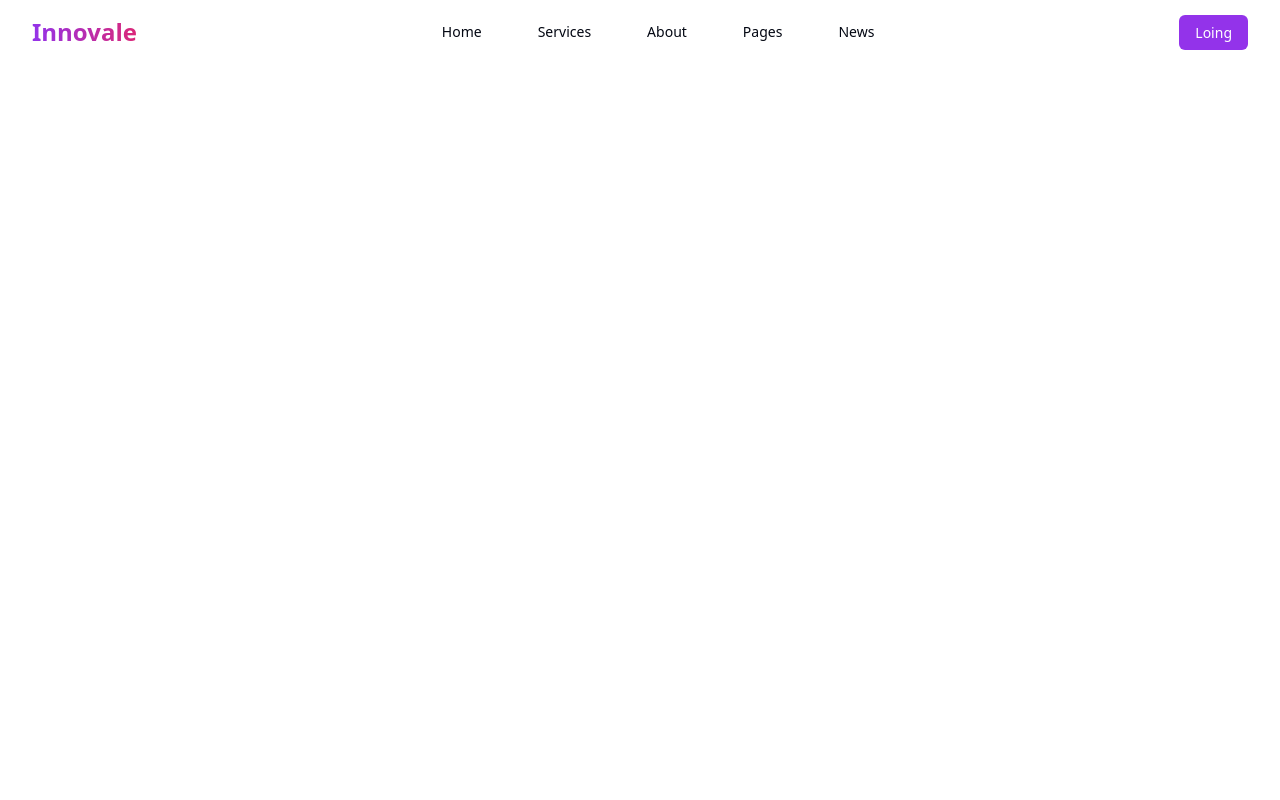
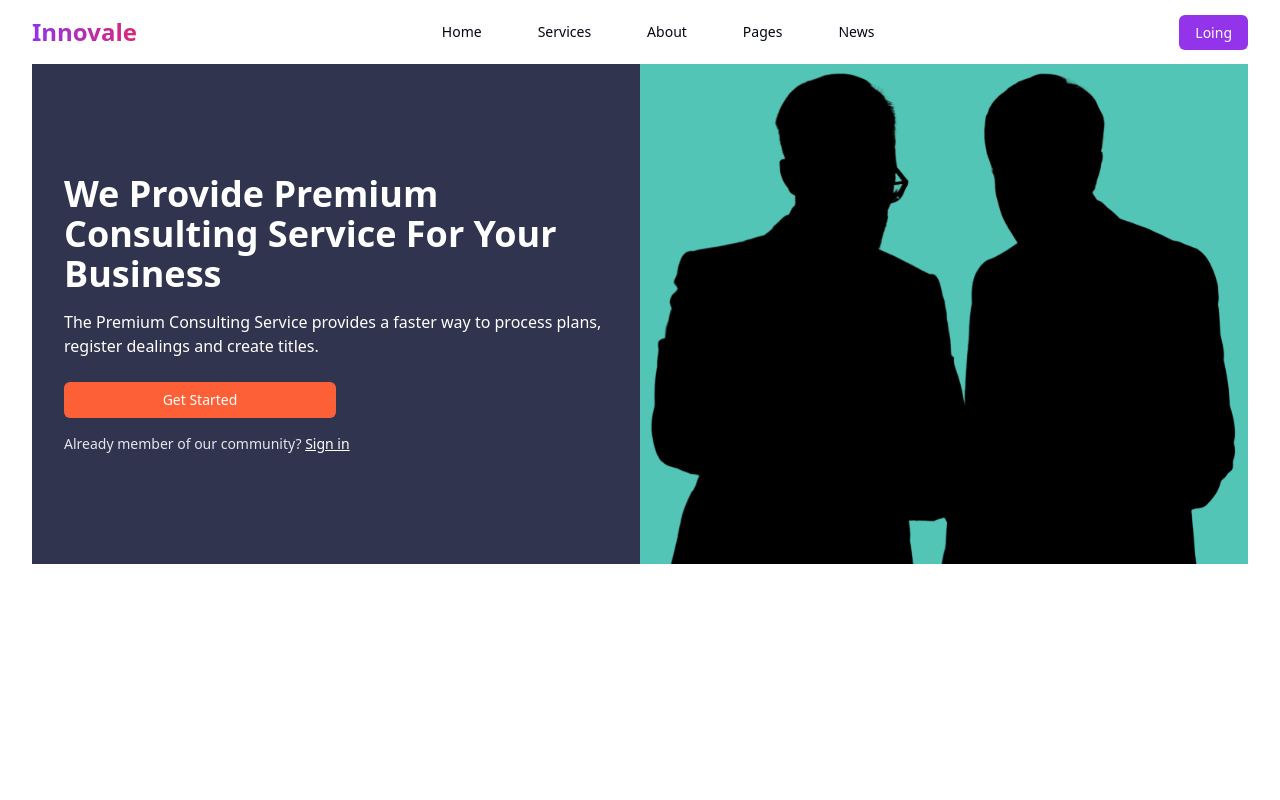
Before and after one commit to DevCabin25/Innovale-Business, a React (Vite) app: page / in a window 1280 px wide. Shown: the top 800 px of the page. Built offline with nearby package versions, Linux system fonts and the light colour scheme.

Commit message:
Banner section setup

```diff
--- /dev/null
+++ b/src/Components/About/About.jsx
@@ -0,0 +1,11 @@
+import React from 'react';
+
+const About = () => {
+    return (
+        <div>
+
+        </div>
+    );
+};
+
+export default About;
--- /dev/null
+++ b/src/Components/Blog/Blog.jsx
@@ -0,0 +1,11 @@
+import React from 'react';
+
+const Blog = () => {
+    return (
+        <div>
+
+        </div>
+    );
+};
+
+export default Blog;
--- a/src/Components/Home/Home.jsx
+++ b/src/Components/Home/Home.jsx
@@ -1,9 +1,10 @@
 import React from 'react';
+import Banner from '../HomeSection/Banner';
 
 const Home = () => {
     return (
         <div>
-
+            <Banner></Banner>
         </div>
     );
 };
--- /dev/null
+++ b/src/Components/HomeSection/Banner.jsx
@@ -0,0 +1,43 @@
+import React from "react";
+
+const Banner = () => {
+  return (
+    <div className="w-full  py-16 px-4 sm:px-8">
+      {" "}
+      {/* navbar এর নিচে gap */}
+      <div className="flex flex-col md:flex-row min-h-[500px]">
+        {/* Left: Text Section */}
+        <div className="w-full md:w-1/2 bg-[#30344E] text-white flex flex-col justify-center px-8 py-12">
+          <h1 className="text-3xl md:text-4xl font-bold mb-4 leading-snug">
+            We Provide Premium Consulting Service For Your Business
+          </h1>
+          <p className="mb-6 text-sm md:text-base">
+            The Premium Consulting Service provides a faster way to process
+            plans, register dealings and create titles.
+          </p>
+          <button className= " w-1/2 bg-[#FD5F36] px-4 py-2 text-sm text-white rounded-md hover:bg-purple-800 transition">
+            Get Started
+          </button>
+
+          <p className="mt-4 text-sm text-gray-200">
+            Already member of our community?{" "}
+            <span className="underline cursor-pointer text-white hover:text-gray-300">
+              Sign in
+            </span>
+          </p>
+        </div>
+
+        {/* Right: Image Section */}
+        <div className="w-full md:w-1/2 bg-[#52C5B6]">
+          <img
+            src="/src/assets/banner.png"
+            alt="Banner"
+            className="w-full h-full object-cover max-h-[500px]"
+          />
+        </div>
+      </div>
+    </div>
+  );
+};
+
+export default Banner;
--- /dev/null
+++ b/src/Components/HomeSection/NewsSection.jsx
@@ -0,0 +1,11 @@
+import React from 'react';
+
+const NewsSection = () => {
+    return (
+        <div>
+
+        </div>
+    );
+};
+
+export default NewsSection;
--- /dev/null
+++ b/src/Components/HomeSection/OurTeam.jsx
@@ -0,0 +1,11 @@
+import React from 'react';
+
+const OurTeam = () => {
+    return (
+        <div>
+
+        </div>
+    );
+};
+
+export default OurTeam;
--- /dev/null
+++ b/src/Components/HomeSection/ServiceSection.jsx
@@ -0,0 +1,11 @@
+import React from 'react';
+
+const ServiceSection = () => {
+    return (
+        <div>
+
+        </div>
+    );
+};
+
+export default ServiceSection;
--- /dev/null
+++ b/src/Components/Services/Services.jsx
@@ -0,0 +1,11 @@
+import React from 'react';
+
+const Services = () => {
+    return (
+        <div>
+
+        </div>
+    );
+};
+
+export default Services;
```
Also changed, not shown: src/assets/Line Element.png (added), src/assets/banner.png (added).
